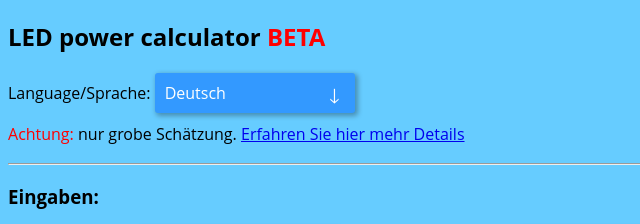
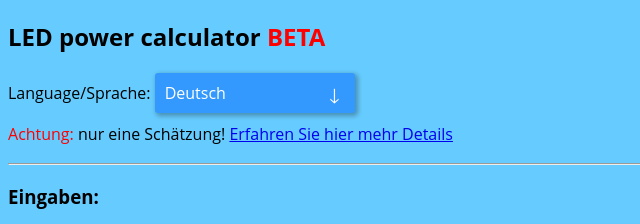
Before and after one commit to wled-calculator/wled-calculator.github.io, a plain HTML site: page index.html in a window 1280 px wide. Shown: the top 224 px of the page, 0-640 px from the left. Drawn offline with Linux system fonts and the light colour scheme.

Commit message:
Update index.html

```diff
--- a/index.html
+++ b/index.html
@@ -106,7 +106,7 @@ select:focus::-ms-value {
         <option value="1">English</option>
   </select></span></div>
   <div>
-  <span id="L01"><span style="color:red">Attention:</span> rough estimation.</span>
+  <span id="L01"><span style="color:red">Attention:</span> estimation only.</span>
       </span><a onclick="ShowWarningDetails()"><span id="L01a">Find out more details</span></a>
   </div>
   <div id="WarningDetails">
@@ -193,7 +193,7 @@ select:focus::-ms-value {
 var dataset;
 function LangChanged() {
     if(document.getElementById('lang').selectedIndex==0) {
-        if(document.getElementById('L01')) document.getElementById('L01').innerHTML = "<span style='color:red'>Achtung:</span> nur grobe Schätzung.";
+        if(document.getElementById('L01')) document.getElementById('L01').innerHTML = "<span style='color:red'>Achtung:</span> nur eine Schätzung!";
         if(document.getElementById('L01a')) document.getElementById('L01a').innerHTML = "Erfahren Sie hier mehr Details";
         if(document.getElementById('L02b')) document.getElementById('L02b').innerHTML = "Für eine detaillierte Auslegung einer elektrischen Anlage müssen Sie genau die in Ihrem Land geltenden normativen Vorgaben erfüllen! Dieser Kalkulator kann lediglich eine erste Schätzung liefern!";
         if(document.getElementById('L02c')) document.getElementById('L02c').innerHTML = "Normative Grundlagen: VDE 0298 Teil 2 und 4, VDE 0100 Teil 430";
@@ -222,7 +222,7 @@ function LangChanged() {
         if(document.getElementById('L14')) document.getElementById('L14').innerHTML = "Nützliche Informationen:";
 
     } else {
-        if(document.getElementById('L01')) document.getElementById('L01').innerHTML = "<span style='color:red'>Attention:</span> roughly estimation.";
+        if(document.getElementById('L01')) document.getElementById('L01').innerHTML = "<span style='color:red'>Attention:</span> estimation only!";
         if(document.getElementById('L01a')) document.getElementById('L01a').innerHTML = "Find out more details";
         if(document.getElementById('L02b')) document.getElementById('L02b').innerHTML = "For a specified design of an electrical system, YOU must precisely meet the normative specifications applicable in your country! This calculator can only provide a first estimate!";
         if(document.getElementById('L02c')) document.getElementById('L02c').innerHTML = "Normative bases: VDE 0298 Teil 2 und 4, VDE 0100 Teil 430 (German technical rules)";
```
